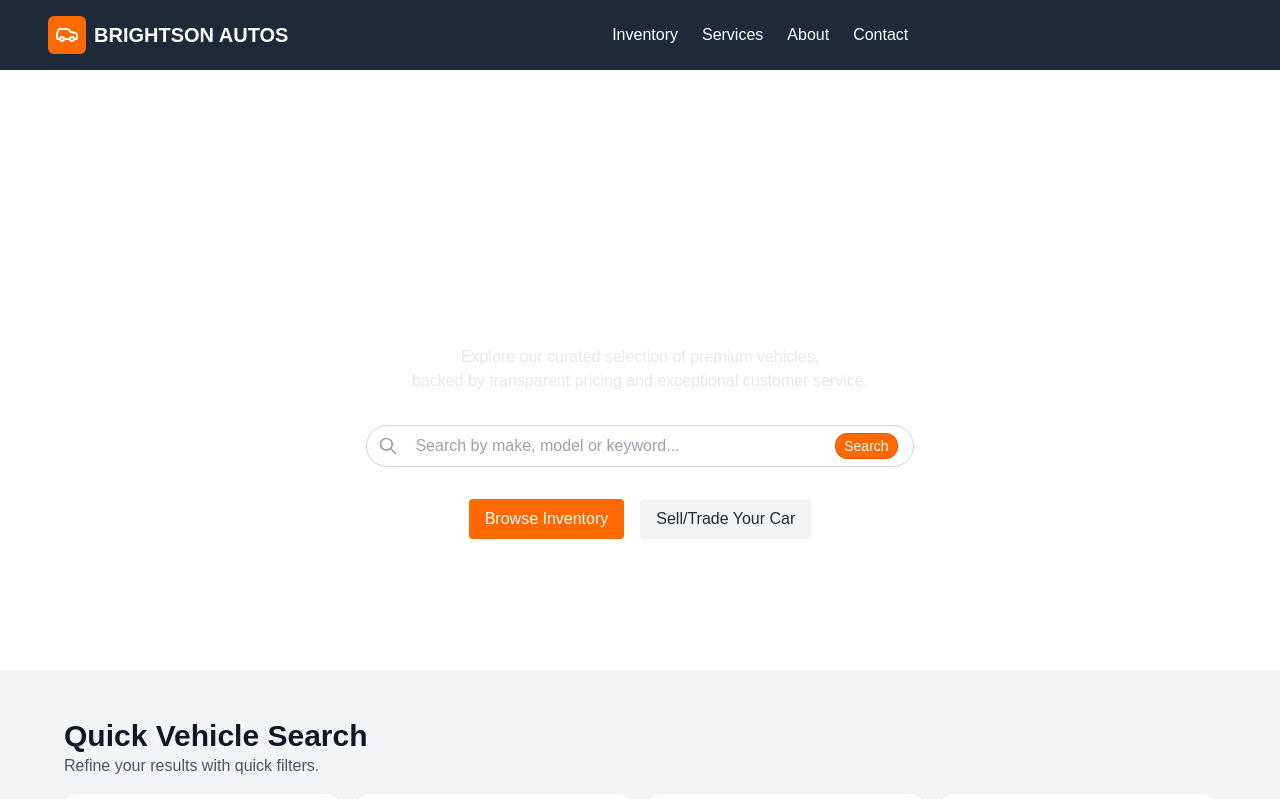
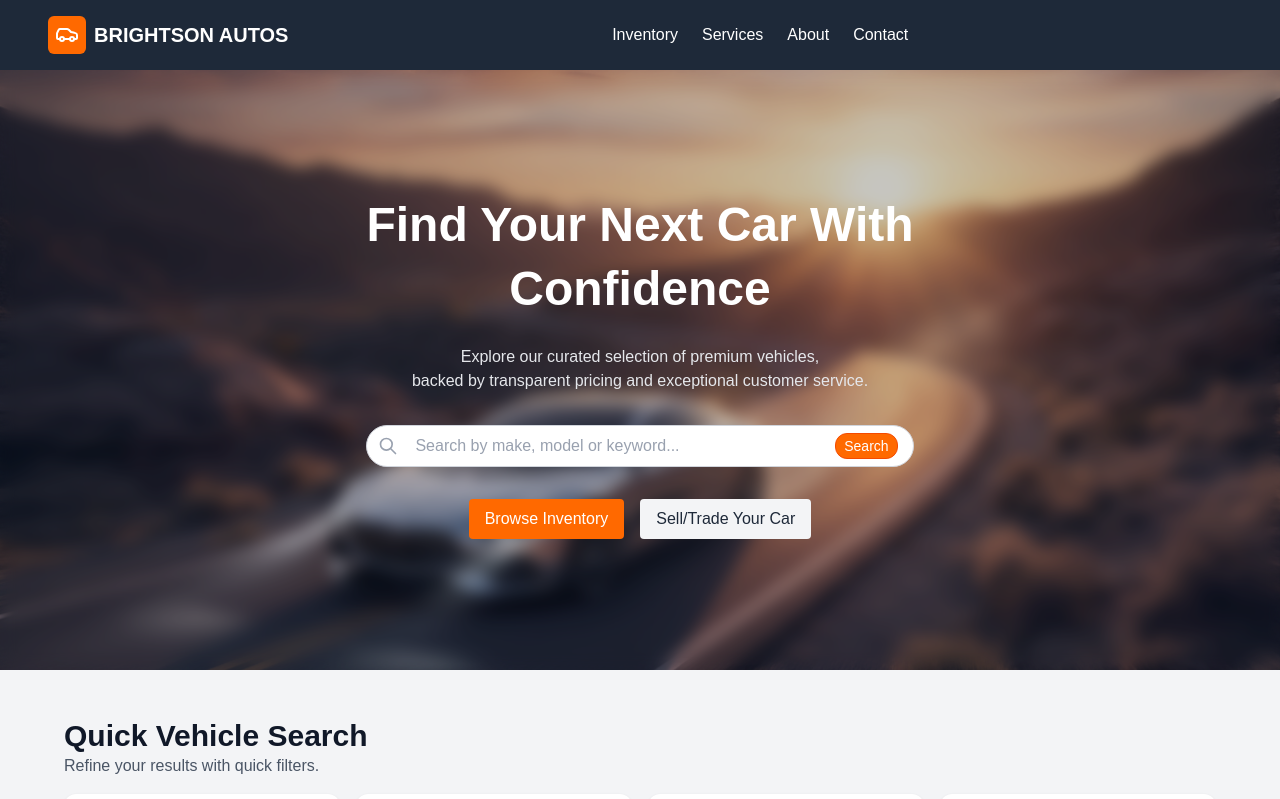
Before and after one commit to kingsley-amoke/bright_autos, a Next.js app: page / in a window 1280 px wide. Shown: the top 799 px of the page. Built offline with nearby package versions, Linux system fonts and the light colour scheme.

Commit message:
heroes fixed

```diff
--- a/app/components/hero_bg_image.tsx
+++ b/app/components/hero_bg_image.tsx
@@ -6,7 +6,7 @@ const HeroBgImage = ({ bgHero }: { bgHero: StaticImageData | string }) => {
       <Image
         src={bgHero}
         alt="Background Image"
-        placeholder="blur"
+        // placeholder="blur"
         quality={75}
         fill
         sizes="100vw"
--- a/app/layout.tsx
+++ b/app/layout.tsx
@@ -21,7 +21,7 @@ export default function RootLayout({ children }: LayoutProps<"/">) {
   return (
     <html
       lang="en"
-      className={`${geistSans.variable} ${geistMono.variable} h-full antialiased bg-white`}
+      className={`${geistSans.variable} ${geistMono.variable} h-full antialiased`}
     >
       <link rel="preconnect" href="/_next/image" />
       <body className="min-h-full flex flex-col">{children}</body>
```
